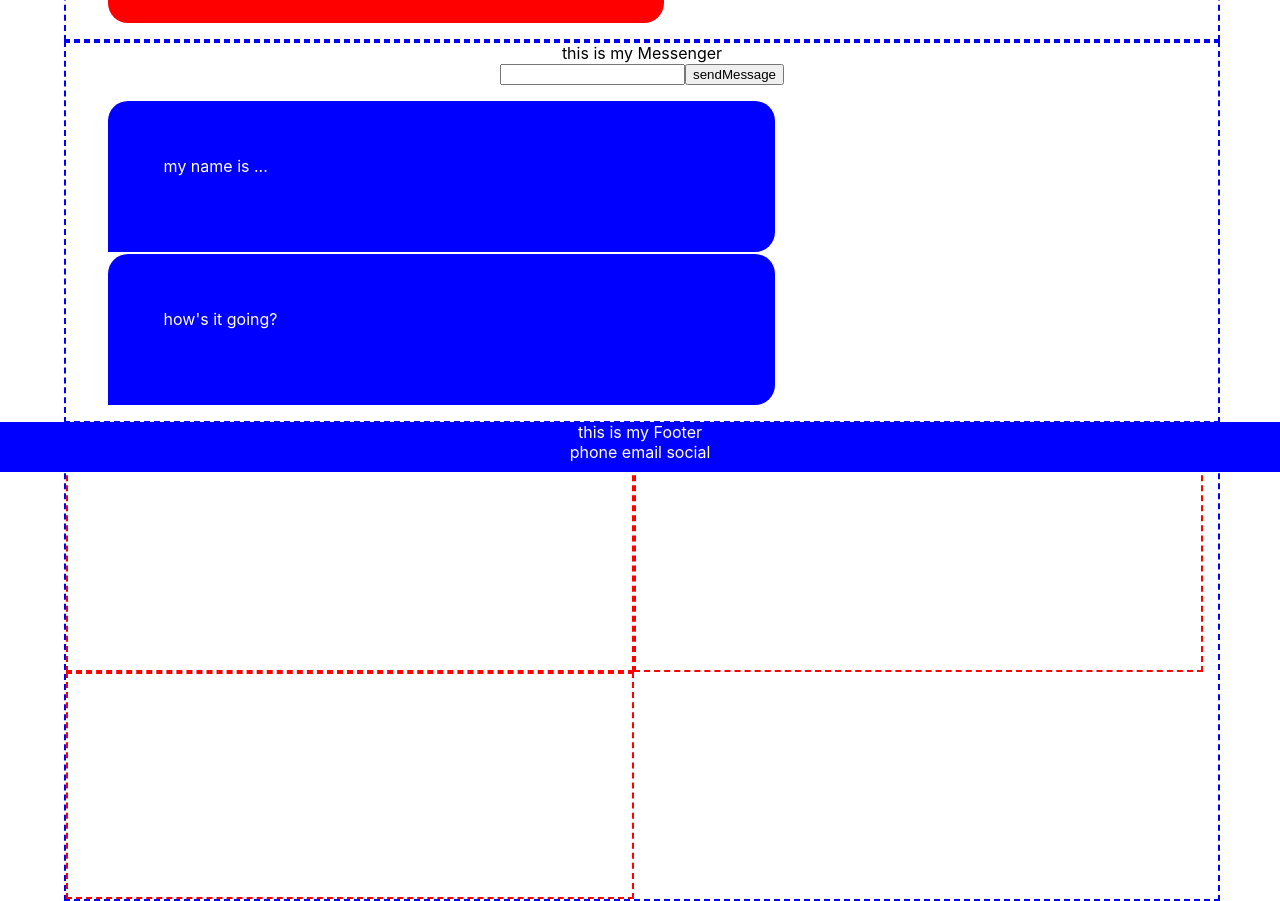
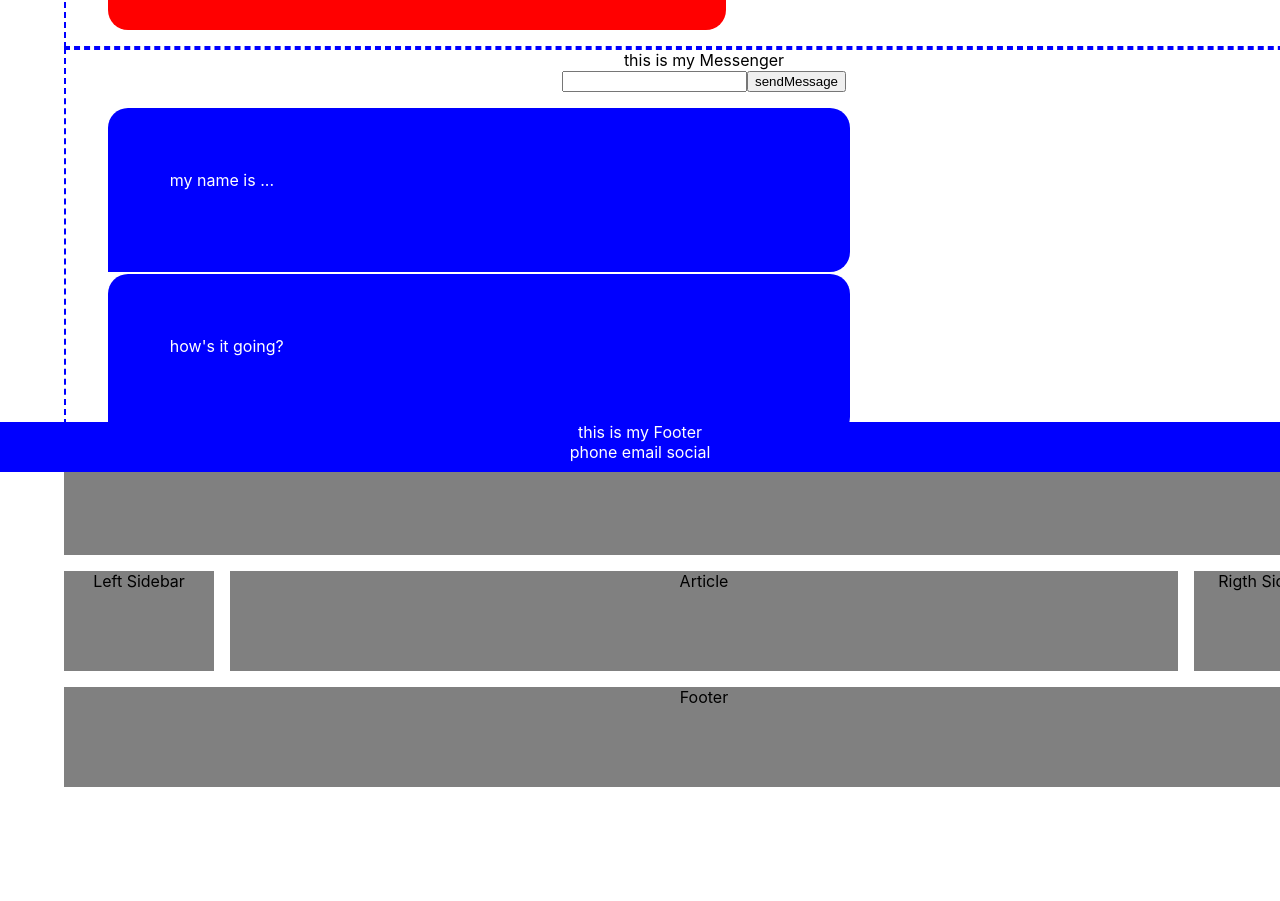
Before and after one commit to stevedoty/my-playground, a React (Create React App) app: page / in a window 1280 px wide. Shown: the part 328-1229 px from the top of the page. After the commit the page ends 1115 px from the top, so only its background shows below. Built offline with nearby package versions, Linux system fonts and the light colour scheme.

Commit message:
holy grail layout

```diff
--- a/src/App.css
+++ b/src/App.css
@@ -27,7 +27,6 @@
   padding-right: 5%;
 }
 .App-Body_Todos {
-    width: 90%;
   border: 2px blue dashed;
 }
 .App-Body_Todos-Item {
@@ -49,7 +48,7 @@
 }
 
 .App-Body_Messenger {
-  width: 90%;
+
   border: 2px blue dashed;
 }
 .App-Body_Messenger-Item {
@@ -63,23 +62,43 @@
   padding: 5%;
 }
 
-.App-Body_Gallery {
-  overflow: auto;
-  width: 90%;
-  border: 2px blue dashed;
-}
-.App-Body_Gallery-Title{
-  width: 100%;
-}
-.App-Body_Gallery-Item {
-  float: left;
-  padding: 1%;
-  width: 47%;
-  height: 200px;
-  border: 2px red dashed;
+.App-Body_HolyGrailLayout {
+  text-align: center;
 }
 
-
+.App-Body_HolyGrailLayout .grid{
+  display: grid;
+  grid-template-columns: 150px auto 150px;
+  grid-template-rows: repeat(3, 100px);
+  grid-gap: 1em;
+}
+.App-Body_HolyGrailLayout
+  header,
+  aside,
+  article,
+  footer {
+    background-color: grey;
+  }
+.App-Body_HolyGrailLayout header {
+  grid-row: 1;
+  grid-column: 1/4;
+}
+.App-Body_HolyGrailLayout .sidebar-left {
+  grid-row: 2;
+  grid-column: 1/2;
+}
+.App-Body_HolyGrailLayout article {
+  grid-row: 2;
+  grid-column: 2/3;
+}
+.App-Body_HolyGrailLayout .sidebar-right {
+  grid-row: 2;
+  grid-column: 3/4;
+}
+.App-Body_HolyGrailLayout  footer{
+  grid-row: 3;
+  grid-column: 1/4;
+}
 
 
 .App-Footer {
@@ -91,9 +110,3 @@
   top: 100%;
   transform: translate(0,-100%);
 }
-.App-Body {
-  text-align: center;
-}
-.App-Body {
-  text-align: center;
-}
--- a/src/Components/Body.js
+++ b/src/Components/Body.js
@@ -81,15 +81,27 @@ class Body extends React.Component {
         </ul>
       </div>
 
-      <div className="App-Body_Gallery">
-        <div  className="App-Body_Gallery-Title">
-          this is my gallery
-        </div>
-        <div className="App-Body_Gallery-Item">
-        </div>
-        <div className="App-Body_Gallery-Item">
-        </div>
-        <div className="App-Body_Gallery-Item">
+      <div className="App-Body_HolyGrailLayout">
+        <div className="grid">
+          <header>
+            Header
+          </header>
+
+          <aside className="sidebar-left">
+            Left Sidebar
+          </aside>
+
+          <article>
+            Article
+          </article>
+
+          <aside className="sidebar-right">
+            Rigth Sidebar
+          </aside>
+
+          <footer>
+            Footer
+          </footer>
         </div>
       </div>
     </div>
```
